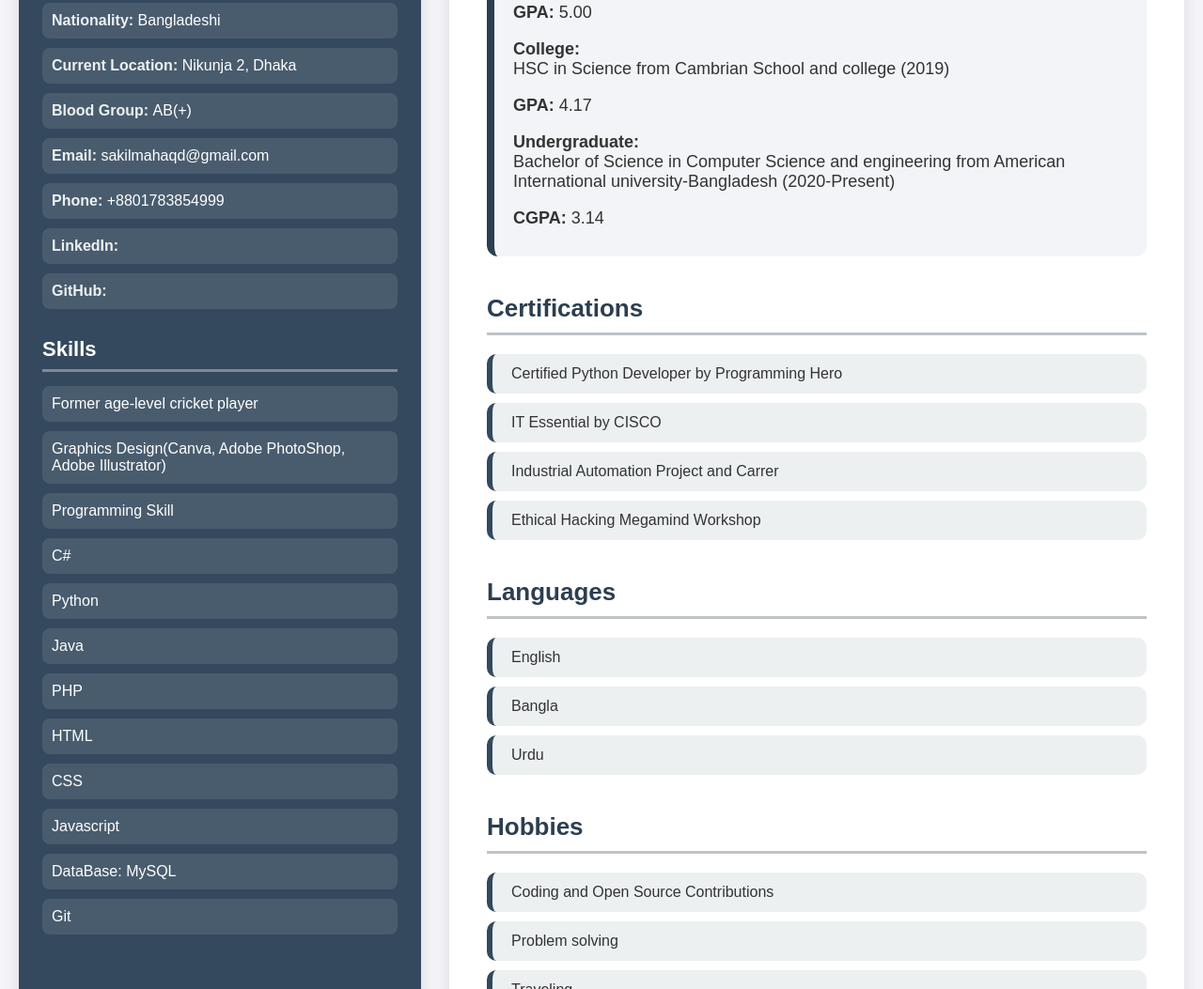
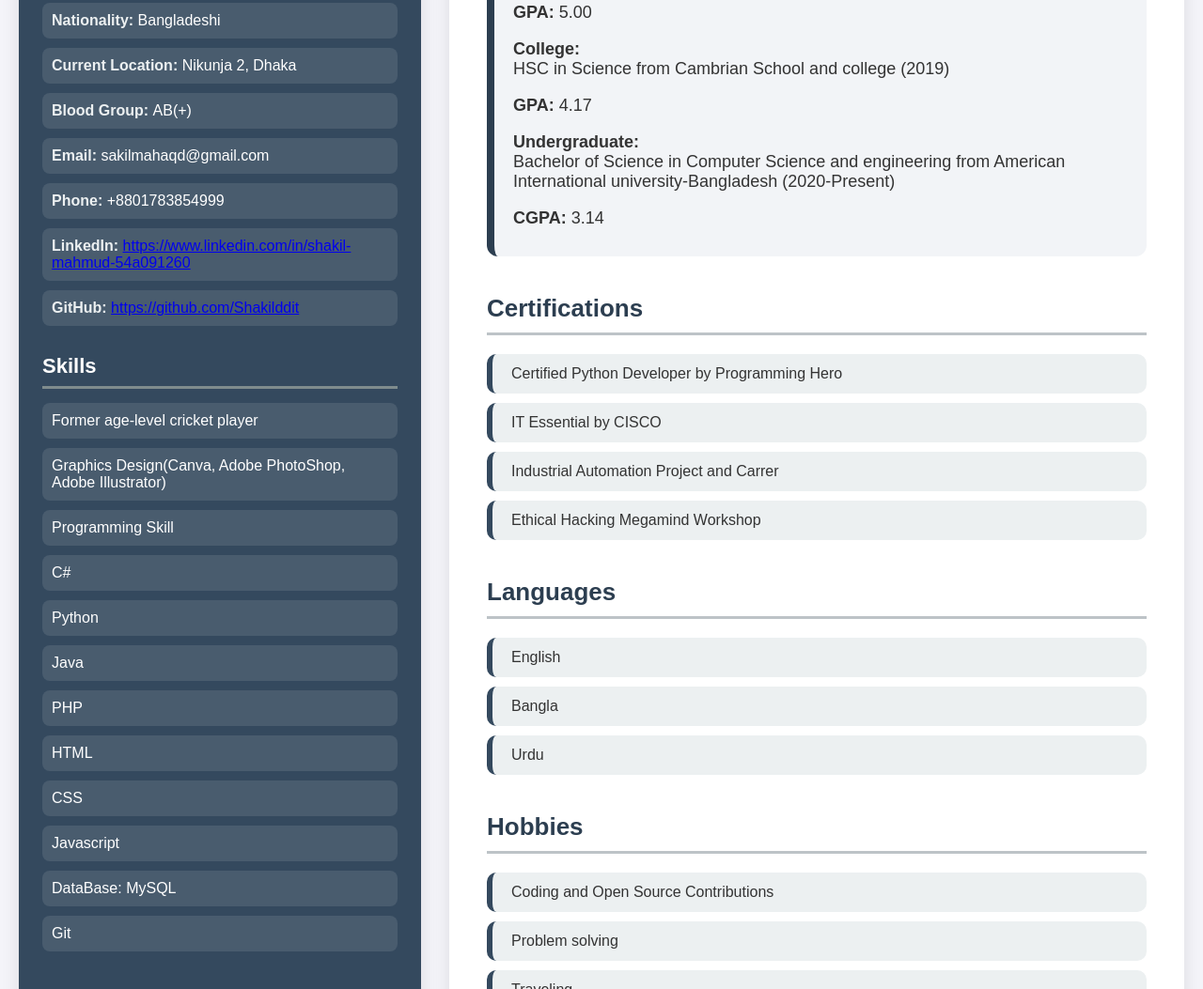
Before and after one commit to shakil-mahmud-jr/resume, a plain HTML site: page index.html in a window 1280 px wide. Shown: the part 821-1874 px from the top of the page at 94% size. Drawn offline with Linux system fonts and the light colour scheme.

Commit message:
Update index.html

```diff
--- a/index.html
+++ b/index.html
@@ -29,10 +29,10 @@
                     <li><strong>Email: </strong>sakilmahaqd@gmail.com</li>
                     <li><strong>Phone: </strong>+8801783854999</li>
                     <li><strong>LinkedIn:</strong>
-                        <a href="https://www.linkedin.com/in/shakil-mahmud-54a091260/" target="_blank"></a>
+                        <a href="https://www.linkedin.com/in/shakil-mahmud-54a091260/" target="_blank">https://www.linkedin.com/in/shakil-mahmud-54a091260</a>
                     </li>
                     <li><strong>GitHub:</strong>
-                        <a href="https://github.com/Shakilddit" target="_blank"></a>
+                        <a href="https://github.com/Shakilddit" target="_blank">https://github.com/Shakilddit</a>
                     </li>
                 </ul>
             </div>
```
